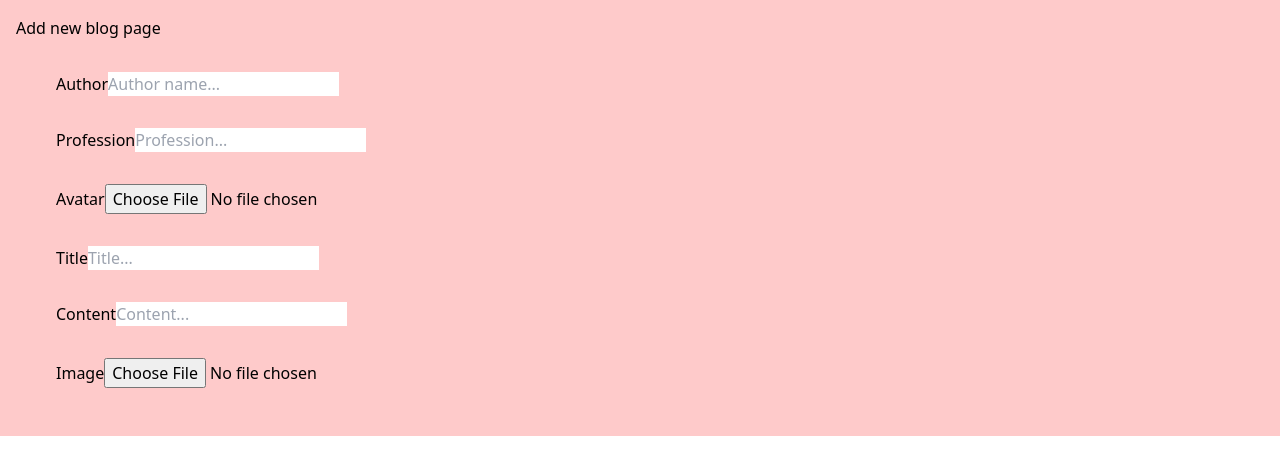
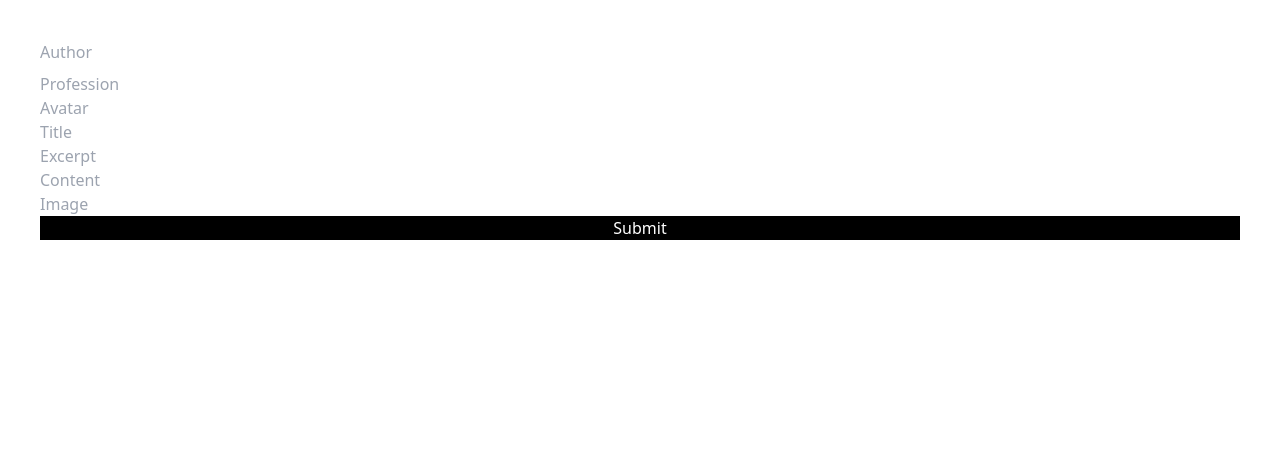
Before and after one commit to BernardSDev/braindex, a React (Vite) app: page /new-blog in a window 1280 px wide. Shown: the top 474 px of the page. Built offline with nearby package versions, Linux system fonts and the light colour scheme.

Commit message:
Implement blog form

```diff
--- a/package.json
+++ b/package.json
@@ -10,9 +10,13 @@
     "preview": "vite preview"
   },
   "dependencies": {
+    "@hookform/resolvers": "^3.9.0",
     "react": "^18.3.1",
     "react-dom": "^18.3.1",
-    "react-router-dom": "^6.26.2"
+    "react-hook-form": "^7.53.0",
+    "react-hot-toast": "^2.4.1",
+    "react-router-dom": "^6.26.2",
+    "zod": "^3.23.8"
   },
   "devDependencies": {
     "@eslint/js": "^9.9.0",
--- a/src/pages/NewBlogPage.tsx
+++ b/src/pages/NewBlogPage.tsx
@@ -1,33 +1,70 @@
-export default function NewBlogPage() {
-    return(
-        <div className="bg-red-200 p-4">
-            <h1>Add new blog page</h1>
-            <MyForm />
-        </div>
+import {SubmitHandler, useForm} from "react-hook-form";
+import {z} from 'zod';
+import {zodResolver} from "@hookform/resolvers/zod";
+import toast, { Toaster } from 'react-hot-toast';
+
+const schema = z.object({
+    author: z.string().min(1, "Input cannot be empty"),
+    profession: z.string().min(1, "Input cannot be empty"),
+    avatar: z.string().min(1, "Input cannot be empty"),
+    title: z.string().min(1, "Input cannot be empty"),
+    excerpt: z.string(),
+    content: z.string().min(1, "Input cannot be empty"),
+    image: z.string()
+})
+
+type FormFields = z.infer<typeof schema>;
+
+export default function MyForm() {
+    const {
+        register,
+        handleSubmit,
+        formState: {errors, isSubmitting} }
+        = useForm<FormFields>({
+        defaultValues: {},
+        resolver: zodResolver(schema),
+        });
+
+    const onSubmit: SubmitHandler<FormFields> = async (data) => {
+        await new Promise((resolve) => setTimeout(resolve, 500));
+
+        try {
+            toast.success('Form submitted successfully!');
+            console.log('Submitted Data:', data);
+        } catch (error) {
+            toast.error(`Something went wrong!. Error: ${error}`);
+        }
+    }
+
+    return (
+        <>
+            <Toaster position="top-center" />
+            <form className="flex flex-col p-10" onSubmit={handleSubmit(onSubmit)}>
+                <input {...register("author",)} type="text" placeholder="Author" className="mb-2"/>
+                {errors.author && (<div className="text-white py-1 bg-red-700">{errors.author.message}</div>)}
+
+                <input {...register("profession",)} type="text" placeholder="Profession"/>
+                {errors.profession && (<div className="text-white py-1 bg-red-700">{errors.profession.message}</div>)}
+
+                <input {...register("avatar",)} type="text" placeholder="Avatar"/>
+                {errors.avatar && (<div className="text-white py-1 bg-red-700">{errors.avatar.message}</div>)}
+
+                <input {...register("title",)} type="text" placeholder="Title"/>
+                {errors.title && (<div className="text-white py-1 bg-red-700">{errors.title.message}</div>)}
+
+                <input {...register("excerpt",)} type="text" placeholder="Excerpt"/>
+                {errors.excerpt && (<div className="text-white py-1 bg-red-700">{errors.excerpt.message}</div>)}
+
+                <input {...register("content",)} type="text" placeholder="Content"/>
+                {errors.content && (<div className="text-white py-1 bg-red-700">{errors.content.message}</div>)}
+
+                <input {...register("image",)} type="text" placeholder="Image"/>
+                {errors.image && (<div className="text-white py-1 bg-red-700">{errors.image.message}</div>)}
+
+                <button disabled={isSubmitting} type="submit" className="bg-black text-white">
+                    {isSubmitting ? "Sending..." : "Submit"}
+                </button>
+            </form>
+        </>
     )
 }
-
-function MyForm() {
-    return (
-        <form className="flex flex-col p-4">
-            <label className="px-4 py-2 m-2">Author
-                <input type="text" placeholder="Author name..." />
-            </label>
-            <label className="px-4 py-2 m-2">Profession
-                <input type="text" placeholder="Profession..." />
-            </label>
-            <label className="px-4 py-2 m-2">Avatar
-                <input type="file" placeholder="Avatar..." />
-            </label>
-            <label className="px-4 py-2 m-2">Title
-                <input type="text" placeholder="Title..." />
-            </label>
-            <label className="px-4 py-2 m-2">Content
-                <input type="text" placeholder="Content..." />
-            </label>
-            <label className="px-4 py-2 m-2">Image
-                <input type="file" placeholder="Image..." />
-            </label>
-        </form>
-    )
-}
```
Also changed, not shown: 1 other file (tests, documents, lock files or other folders).
